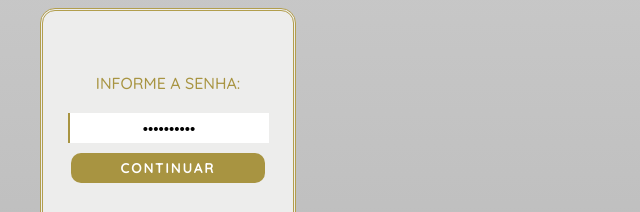
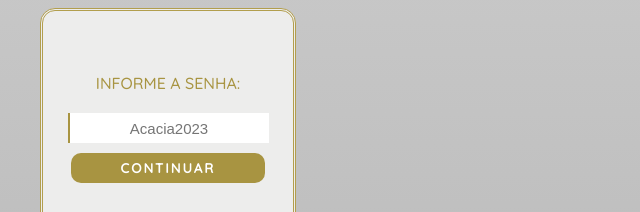
Before and after one commit to Gb-Mendes/ecape-clock, a plain HTML site: page index.html in a window 1280 px wide. Both pictures are taken after a click on the button 1250 px from the left and 30 px from the top of the page. Shown: the top 212 px of the page, 472-1112 px from the left. Drawn offline with nearby package versions, Linux system fonts and the light colour scheme; a web font is replaced by a local one.

Commit message:
Update index.html

```diff
--- a/index.html
+++ b/index.html
@@ -19,7 +19,7 @@
 
         <div class="senhaConfig" id="senhaConfig">
             <label for="inp-senhaConfig">INFORME A SENHA:</label><br>
-            <input type="password" name="inp-senhaConfig" id="inp-senhaConfig" value="Acacia2023">
+            <input type="password" name="inp-senhaConfig" id="inp-senhaConfig" placeholder="Acacia2023">
             <button id="confimarSenha">CONTINUAR</button>
             <p id="senhaIncorreta">senha incorreta</p>
         </div>
```
